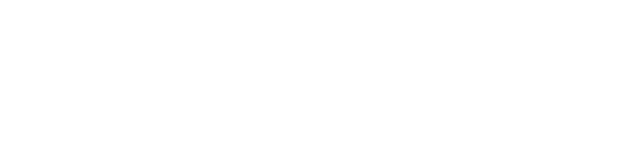
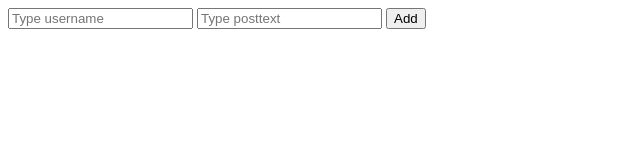
Before and after one commit to zlepper/DI-forum, a website: page client/index.html in a window 1280 px wide. Shown: the whole page, without its empty margins (0-640 px from the left). Drawn offline with Linux system fonts and the light colour scheme.

Commit message:
#3 frontend code

```diff
--- a/client/index.html
+++ b/client/index.html
@@ -7,7 +7,17 @@
 <body>
 
 <script>
-    console.log('hello client');
+    function addPost() {
+        var {nameinput, textinput} = document.getElementById("newpost")
+        console.log(nameinput.value, textinput.value)
+    }
 </script>
+
+<form onsubmit="addPost()" id="newpost">
+    <input type="text" placeholder="Type username" id="usernameinput" name="nameinput">
+    <input type="text" placeholder="Type posttext" id="posttextinput" name="textinput">
+    <button type="submit">Add</button>
+</form>
+</form>
 </body>
 </html>
```
